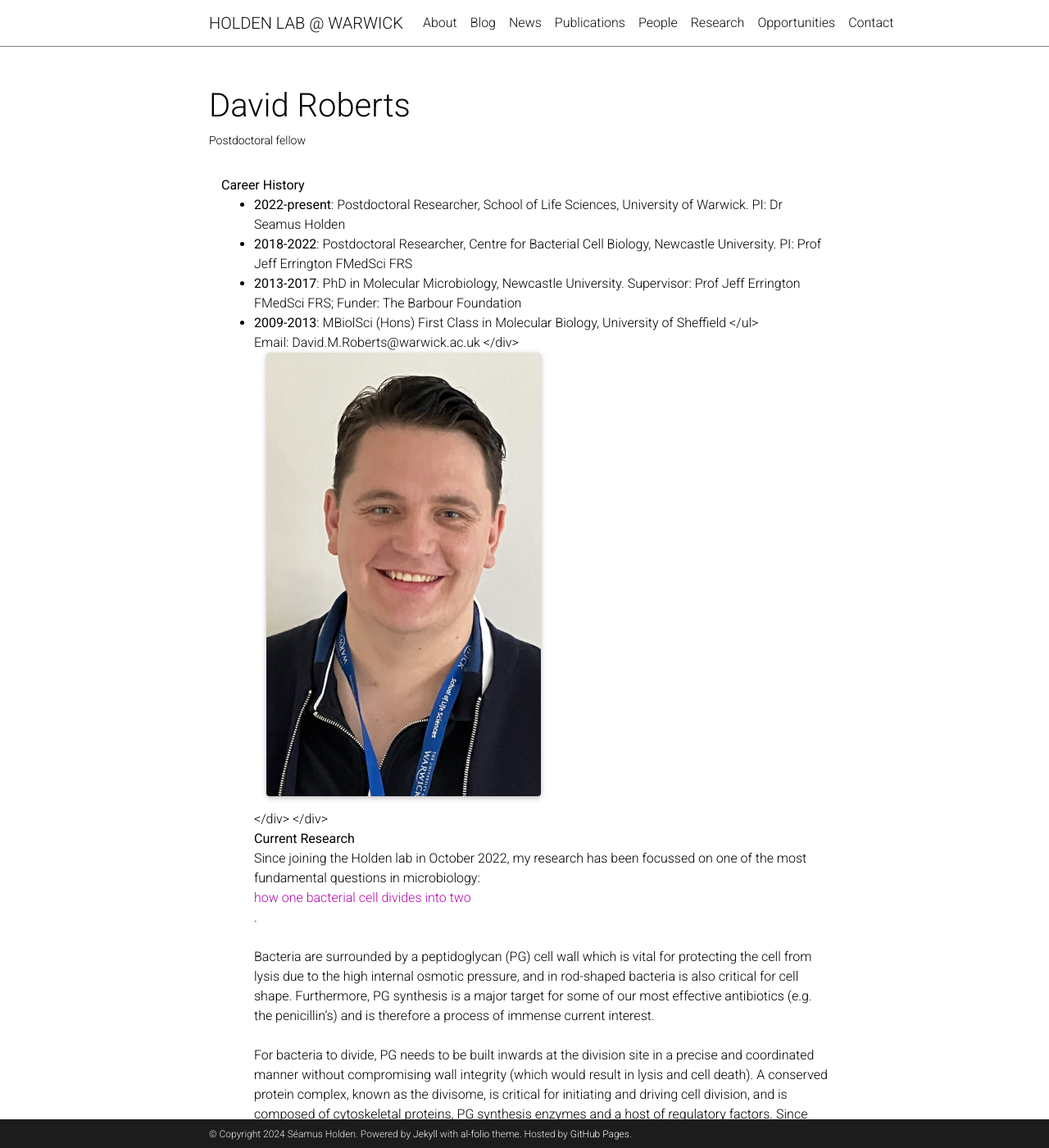
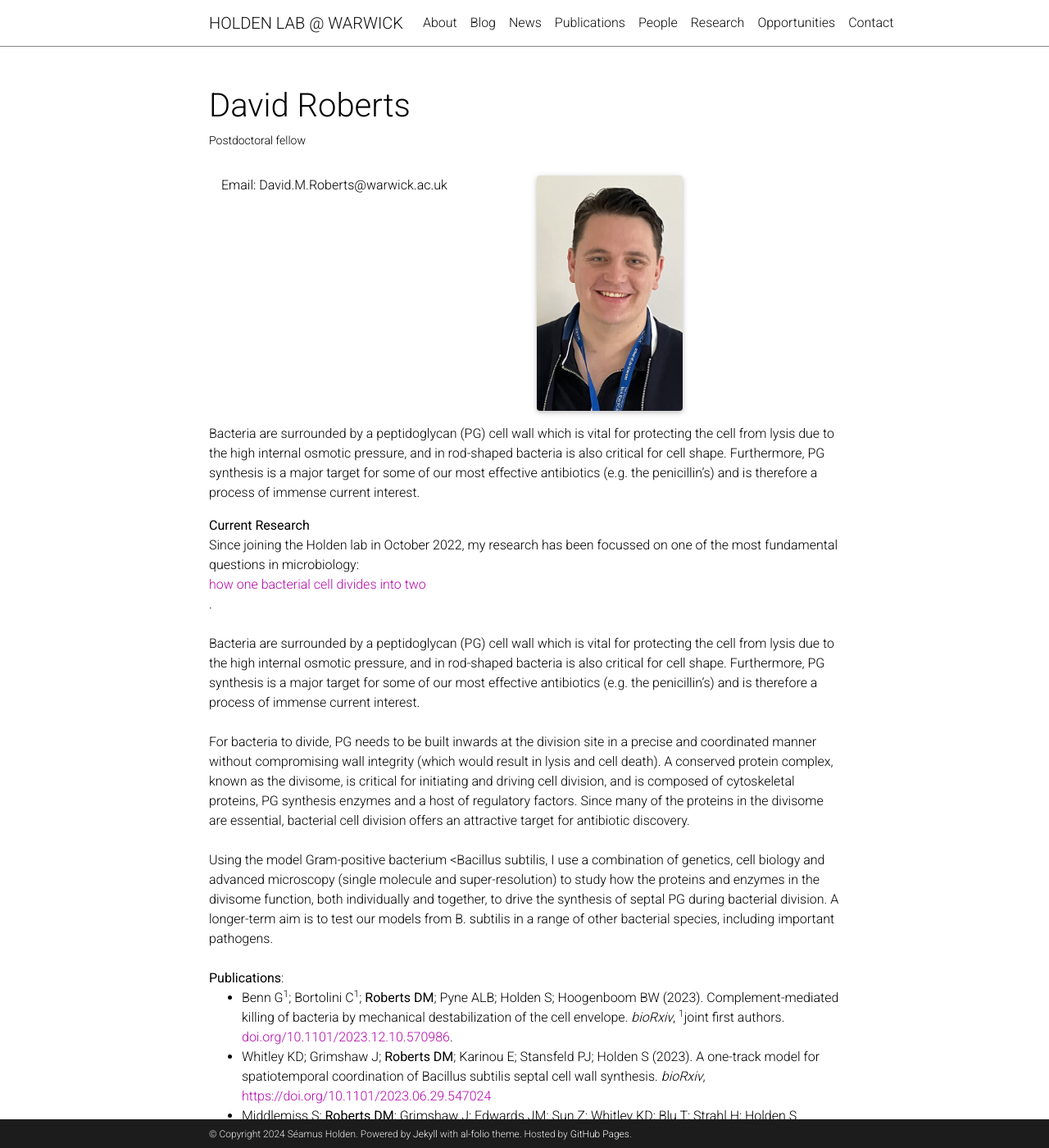
Before and after one commit to HoldenLab/holdenlab.github.io, a Jekyll site: the page built from _projects/roberts_david.md, in a window 1280 px wide and 1400 px high. Shown: the whole window at 82% size. Built offline with Jekyll 4.4.1, drawn with Linux system fonts in a browser that asks for light colours; full-size pictures stand in for the smaller copies a plugin makes; comment, search, counter and statistics services are not loaded; a style sheet for code colours, icons or effects is not loaded.

Commit message:
Update roberts_david.md

```diff
--- a/_projects/roberts_david.md
+++ b/_projects/roberts_david.md
@@ -11,17 +11,6 @@
 <div class="container">
   <div class="row">
     <div class="col">
-      <b>Career History</b>
-      <ul>
-      <li><b>2022-present</b>: Postdoctoral Researcher, School of Life Sciences, University of Warwick.
-      PI: Dr Seamus Holden
-      <li><b>2018-2022</b>: Postdoctoral Researcher, Centre for Bacterial Cell Biology, Newcastle University.
-      PI: Prof Jeff Errington FMedSci FRS
-      <li><b>2013-2017</b>: PhD in Molecular Microbiology, Newcastle University.
-      Supervisor: Prof Jeff Errington FMedSci FRS; Funder: The Barbour Foundation
-      <li><b>2009-2013</b>: MBiolSci (Hons) First Class in Molecular Biology, University of Sheffield
-      </ul>
-      <br>
       Email: David.M.Roberts@warwick.ac.uk
     </div>
 
@@ -30,6 +19,8 @@
     </div>
   </div>
 </div>
+
+Bacteria are surrounded by a peptidoglycan (PG) cell wall which is vital for protecting the cell from lysis due to the high internal osmotic pressure, and in rod-shaped bacteria is also critical for cell shape. Furthermore, PG synthesis is a major target for some of our most effective antibiotics (e.g. the penicillin’s) and is therefore a process of immense current interest.
 
 <div class="container">
   <div class="row">
```
